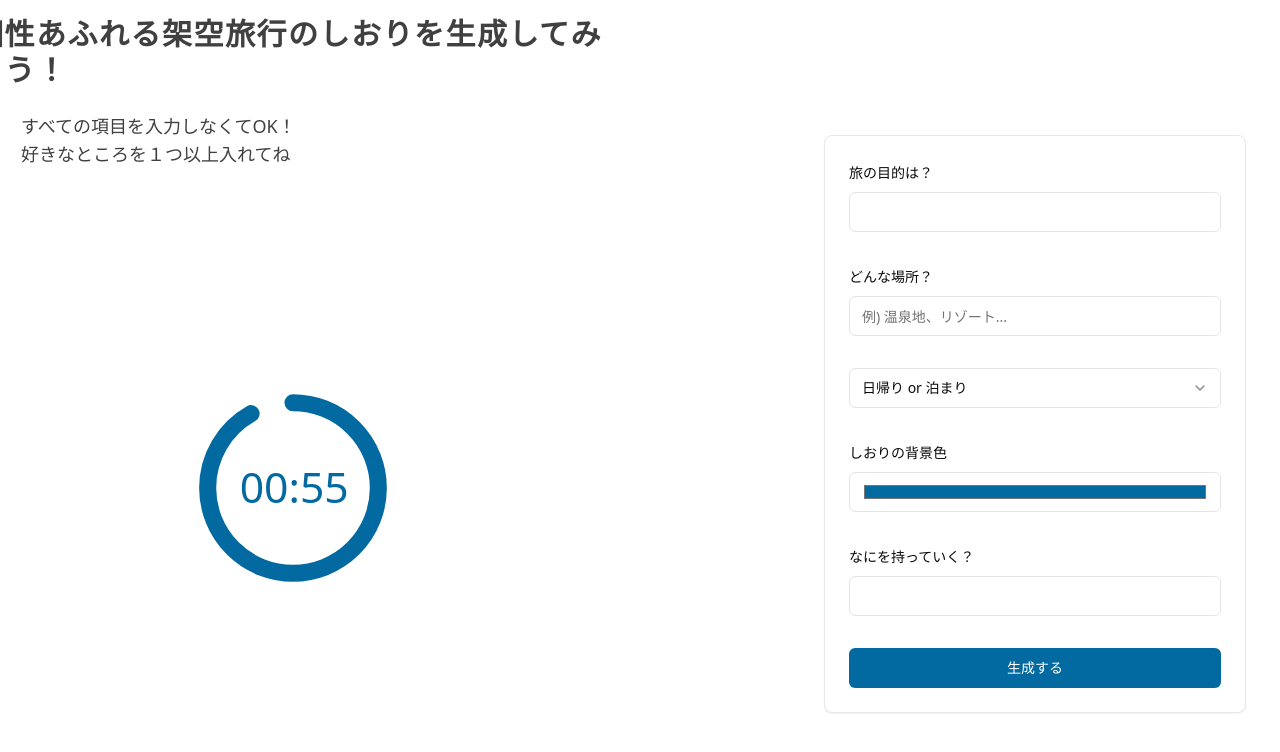
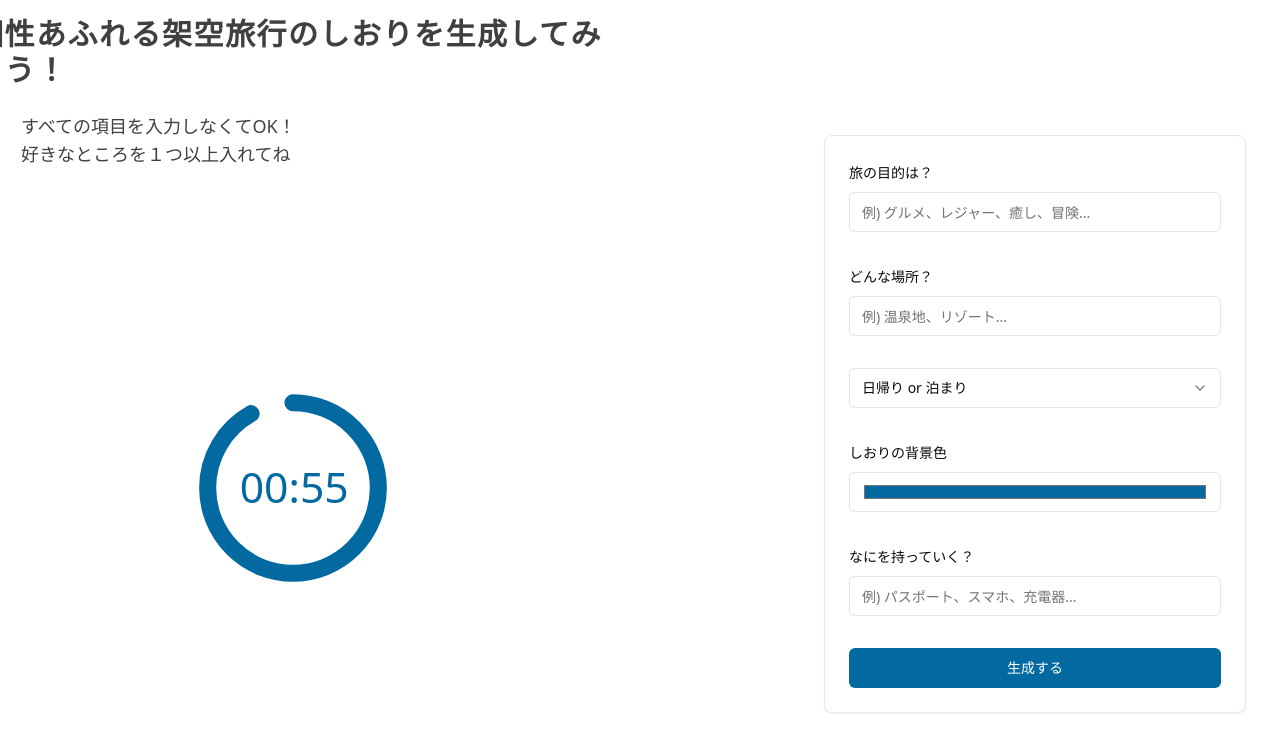
Before and after one commit to prog8-fukurou/frontend, a React (Vite) app: page /playing in a window 1280 px wide. Shown: the top 752 px of the page. Built offline with nearby package versions, Linux system fonts and the light colour scheme.

Commit message:
fix: placeholderの追加

```diff
--- a/src/components/PromptForm.tsx
+++ b/src/components/PromptForm.tsx
@@ -43,7 +43,7 @@ export function PromptForm(props: any) {
 							<FormItem>
 								<FormLabel>旅の目的は？</FormLabel>
 								<FormControl>
-									<Input placeholder="" {...field} />
+									<Input placeholder="例) グルメ、レジャー、癒し、冒険..." {...field} />
 								</FormControl>
 								<FormMessage />
 							</FormItem>
@@ -102,7 +102,7 @@ export function PromptForm(props: any) {
 							<FormItem>
 								<FormLabel>なにを持っていく？</FormLabel>
 								<FormControl>
-									<Input placeholder="" {...field} />
+									<Input placeholder="例) パスポート、スマホ、充電器..." {...field} />
 								</FormControl>
 								<FormMessage />
 							</FormItem>
```
